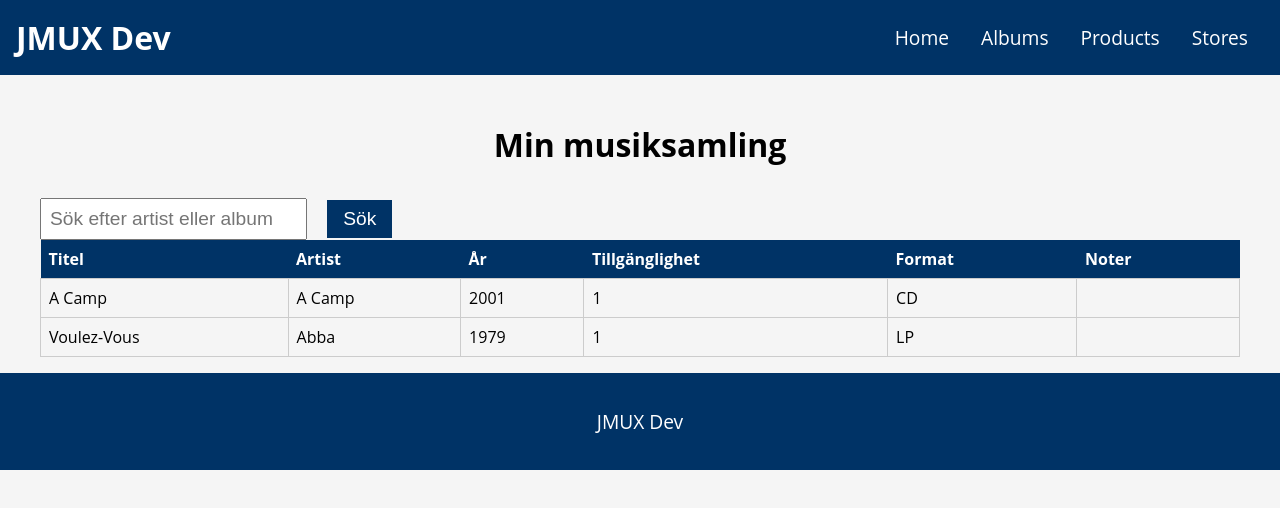
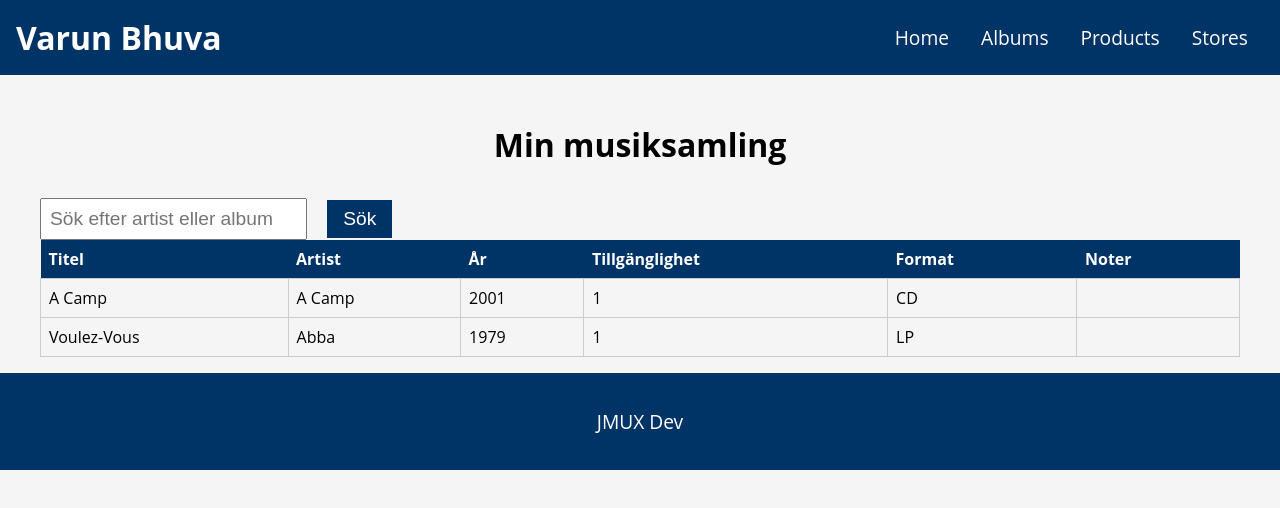
Before and after one commit to kevinonyango254/album-manager-gui, a plain HTML site: page website/index.html in a window 1280 px wide. Drawn offline with Linux system fonts and the light colour scheme.

Commit message:
Update index.html

```diff
--- a/website/index.html
+++ b/website/index.html
@@ -11,7 +11,7 @@
 
 <body>
     <header>
-        <h1>JMUX Dev</h1>
+        <h1>Varun Bhuva</h1>
         <nav>
             <ul>
                 <li><a href="../">Home</a></li>
```
